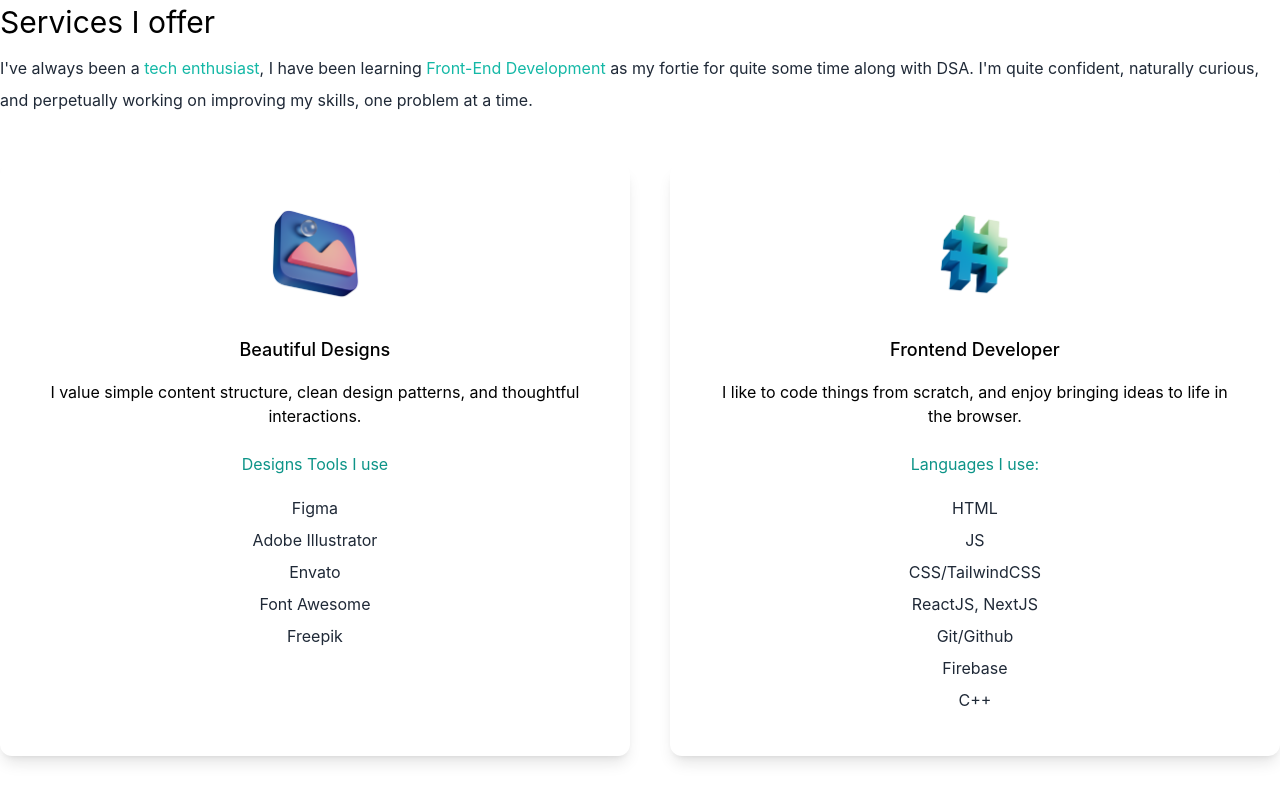
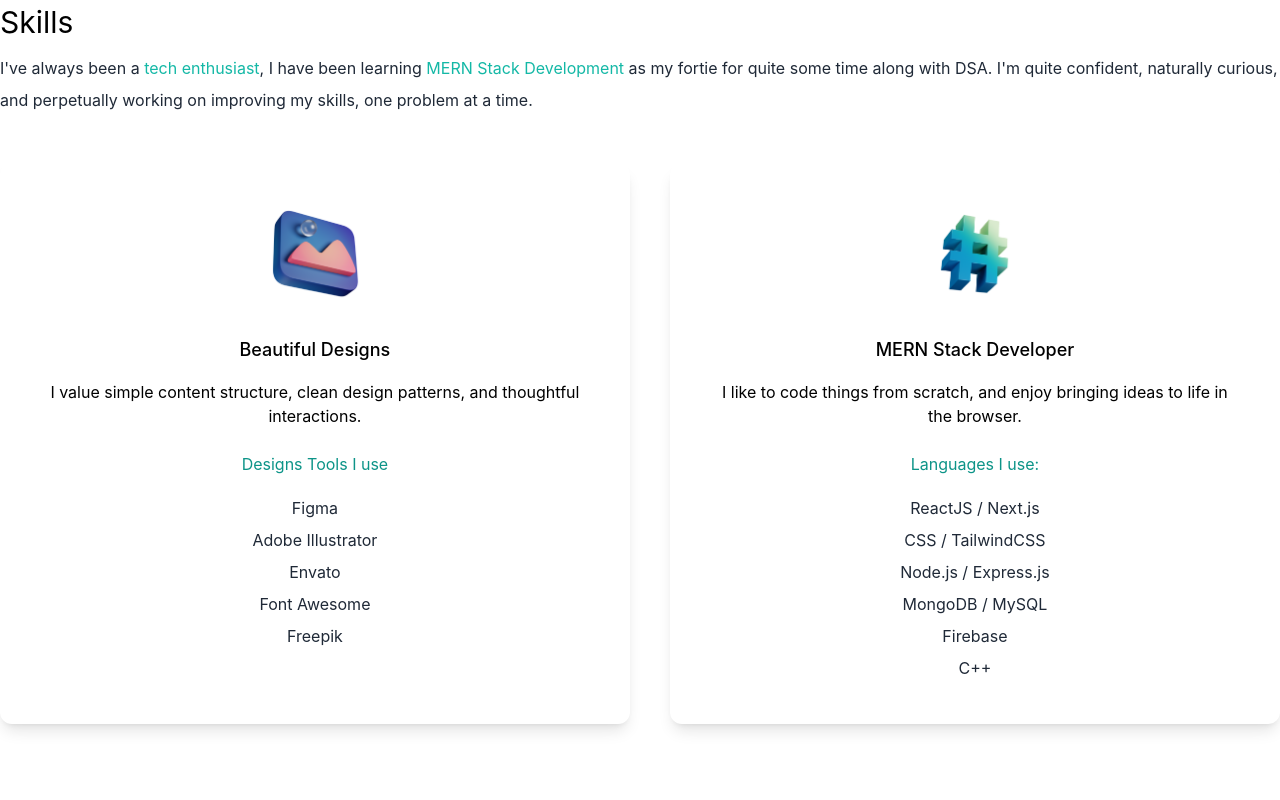
Before and after one commit to GopeshGoswami/NextJS-Portfolio, a Next.js app: page /components/Skills in a window 1280 px wide. Built offline with nearby package versions, Linux system fonts and the light colour scheme.

Commit message:
Added MERN stack to portfolio and Updated CV

```diff
--- a/pages/components/Intro.js
+++ b/pages/components/Intro.js
@@ -11,12 +11,12 @@ import gopu from "../../public/3dGopu.png";
 export default function Intro() {
   return (
     <section className="min-h-screen">
-      <div className=" text-center p-2">
+      <div className=" text-center m-auto p-2">
         <h2 className=" text-4xl text-teal-600 font-medium md:text-6xl">
           Gopesh Goswami
         </h2>
         <h3 className=" text-lg py-2 md:text-3xl dark:text-white">
-          Designer & Front-End Developer
+          Designer & MERN Stack Developer
         </h3>
         <p className=" text-md py-5 leading-8 text-gray-800 max-w-xs md:text-xl mx-auto dark:text-gray-400">
           I design and code beautifully simple things, and I love what I do.
--- a/pages/components/Navbar.js
+++ b/pages/components/Navbar.js
@@ -49,7 +49,7 @@ export default function Navbar(props) {
         </li>
         <li>
           <a
-            href="/Resume.pdf"
+            href="/myCV.pdf"
             target="_blank"
             className=" text-[0.8rem] md:text-base bg-gradient-to-r from-cyan-500 to-teal-500 text-white px-4 py-2 border-none rounded-md ml-4 md:ml-8"
           >
--- a/pages/components/Skills.js
+++ b/pages/components/Skills.js
@@ -8,12 +8,13 @@ export default function Skills() {
   return (
     <section>
       <div>
-        <h3 className=" text-3xl py-1 dark:text-teal-600">Services I offer</h3>
+        <h3 className=" text-3xl py-1 dark:text-teal-600">Skills</h3>
         <p className=" text-md py-2 leading-8 text-gray-800 dark:text-white">
           I've always been a{" "}
           <span className=" text-teal-500">tech enthusiast</span>, I have been
-          learning <span className=" text-teal-500">Front-End Development</span>{" "}
-          as my fortie for quite some time along with DSA. I'm quite confident,
+          learning{" "}
+          <span className=" text-teal-500">MERN Stack Development</span> as my
+          fortie for quite some time along with DSA. I'm quite confident,
           naturally curious, and perpetually working on improving my skills, one
           problem at a time.
         </p>
@@ -53,18 +54,23 @@ export default function Skills() {
             className=" mx-auto"
           />
           <h3 className=" text-lg font-medium pt-8 pb-2 dark:text-teal-600">
-            Frontend Developer
+            MERN Stack Developer
           </h3>
           <p className=" py-2 dark:text-white">
             I like to code things from scratch, and enjoy bringing ideas to life
             in the browser.
           </p>
           <h4 className=" py-4 text-teal-600">Languages I use: </h4>
-          <p className=" text-gray-800 py-1 dark:text-white">HTML</p>
-          <p className=" text-gray-800 py-1 dark:text-white">JS</p>
-          <p className=" text-gray-800 py-1 dark:text-white">CSS/TailwindCSS</p>
-          <p className=" text-gray-800 py-1 dark:text-white">ReactJS, NextJS</p>
-          <p className=" text-gray-800 py-1 dark:text-white">Git/Github</p>
+          <p className=" text-gray-800 py-1 dark:text-white">
+            ReactJS / Next.js
+          </p>
+          <p className=" text-gray-800 py-1 dark:text-white">
+            CSS / TailwindCSS
+          </p>
+          <p className=" text-gray-800 py-1 dark:text-white">
+            Node.js / Express.js
+          </p>
+          <p className=" text-gray-800 py-1 dark:text-white">MongoDB / MySQL</p>
           <p className=" text-gray-800 py-1 dark:text-white">Firebase</p>
           <p className=" text-gray-800 py-1 dark:text-white">C++</p>
         </div>
```
Also changed, not shown: public/backend.png (added), 1 other file (tests, documents, lock files or other folders).
